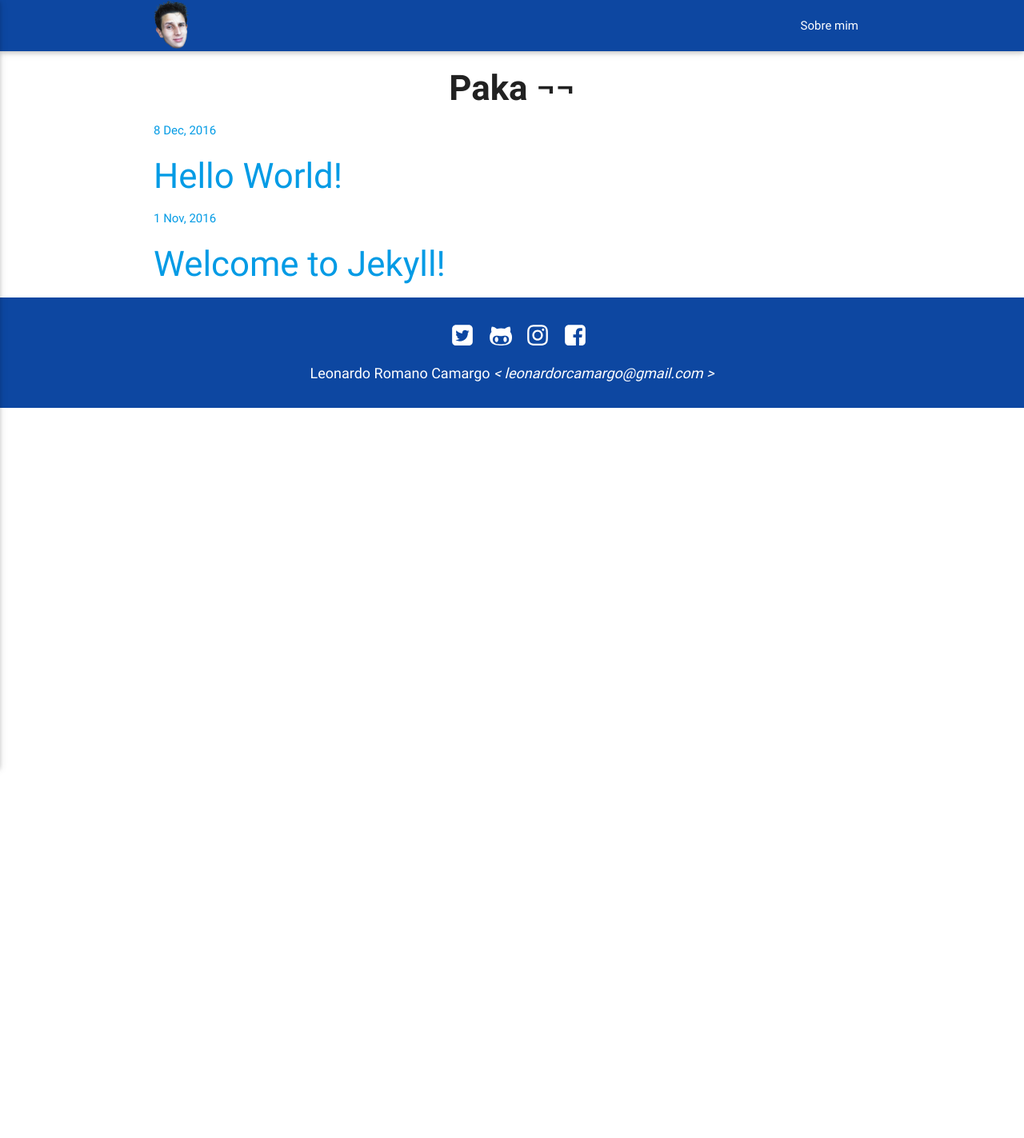
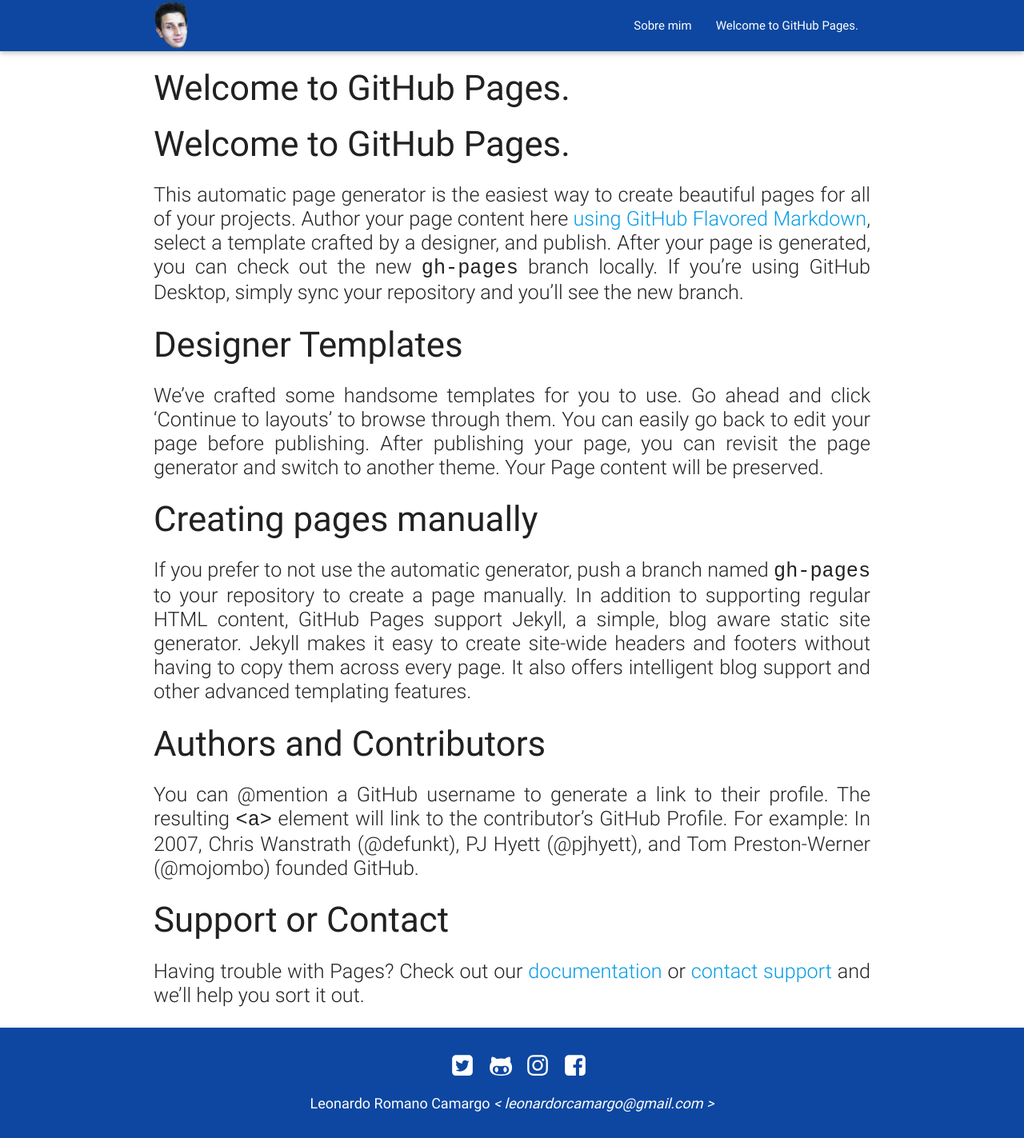
Before and after one commit to leonardorcamargo/leonardorcamargo.github.io, a Jekyll site: the page built from index.md, in a window 1280 px wide. Shown: the whole page at 80% size. Built offline with Jekyll 4.4.1, drawn with Linux system fonts in a browser that asks for light colours; nearby versions of some CDN libraries; our own code applies the rules of GitHub Pages for plain Markdown files; before the commit the page ends 900 px from its top, so only the background shows below that.

Commit message:
Set theme jekyll-theme-cayman and migrate Page Generator content

```diff
--- a/_config.yml
+++ b/_config.yml
@@ -42,3 +42,7 @@ exclude:
 sass:
   sass_dir: assets/_sass
   style: compressed
+
+google_analytics:
+show_downloads: true
+theme: jekyll-theme-cayman
--- a/index.html
+++ /dev/null
@@ -1,18 +0,0 @@
----
-layout: default
----
-<div style="text-align: center;">
-  <h3><b>Paka ¬¬</b></h3>
-</div>
-<div class="container">
-    {% for post in site.posts %}
-      <a href="{{ post.url | prepend: site.url }}">
-        <span class="post-meta">{{ post.date | date: "%-d %b, %Y" }}</span>
-        <h3> {{ post.title | escape }} </h3>
-      </a>
-    {% endfor %}
-</div>
-<!--  Scripts-->
-<script src="https://code.jquery.com/jquery-2.1.1.min.js"></script>
-<script src="js/materialize.js"></script>
-<script src="js/init.js"></script>
--- /dev/null
+++ b/index.md
@@ -0,0 +1,14 @@
+### Welcome to GitHub Pages.
+This automatic page generator is the easiest way to create beautiful pages for all of your projects. Author your page content here [using GitHub Flavored Markdown](https://guides.github.com/features/mastering-markdown/), select a template crafted by a designer, and publish. After your page is generated, you can check out the new `gh-pages` branch locally. If you’re using GitHub Desktop, simply sync your repository and you’ll see the new branch.
+
+### Designer Templates
+We’ve crafted some handsome templates for you to use. Go ahead and click 'Continue to layouts' to browse through them. You can easily go back to edit your page before publishing. After publishing your page, you can revisit the page generator and switch to another theme. Your Page content will be preserved.
+
+### Creating pages manually
+If you prefer to not use the automatic generator, push a branch named `gh-pages` to your repository to create a page manually. In addition to supporting regular HTML content, GitHub Pages support Jekyll, a simple, blog aware static site generator. Jekyll makes it easy to create site-wide headers and footers without having to copy them across every page. It also offers intelligent blog support and other advanced templating features.
+
+### Authors and Contributors
+You can @mention a GitHub username to generate a link to their profile. The resulting `<a>` element will link to the contributor’s GitHub Profile. For example: In 2007, Chris Wanstrath (@defunkt), PJ Hyett (@pjhyett), and Tom Preston-Werner (@mojombo) founded GitHub.
+
+### Support or Contact
+Having trouble with Pages? Check out our [documentation](https://help.github.com/pages) or [contact support](https://github.com/contact) and we’ll help you sort it out.
```
Also changed, not shown: params.json (deleted, +0 -6 lines).
